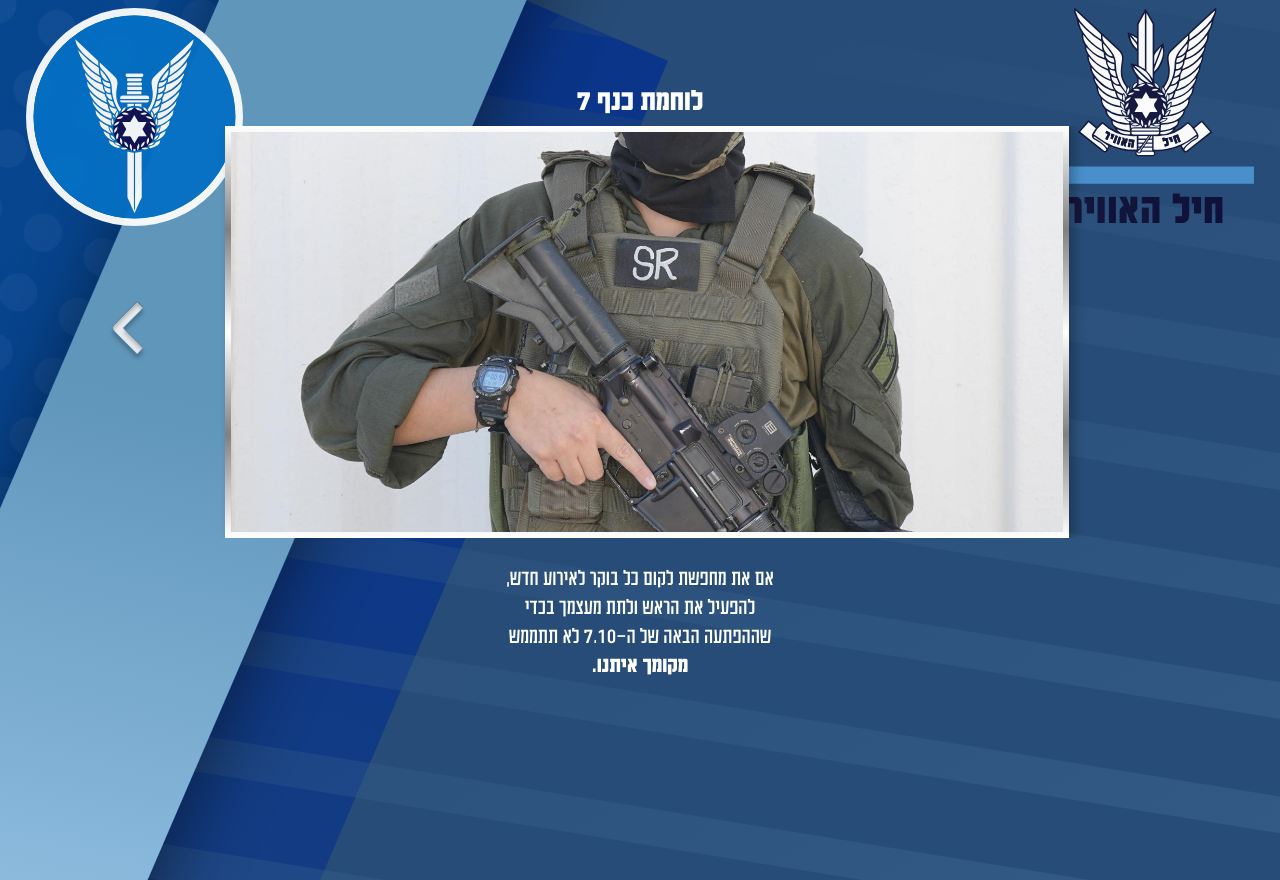
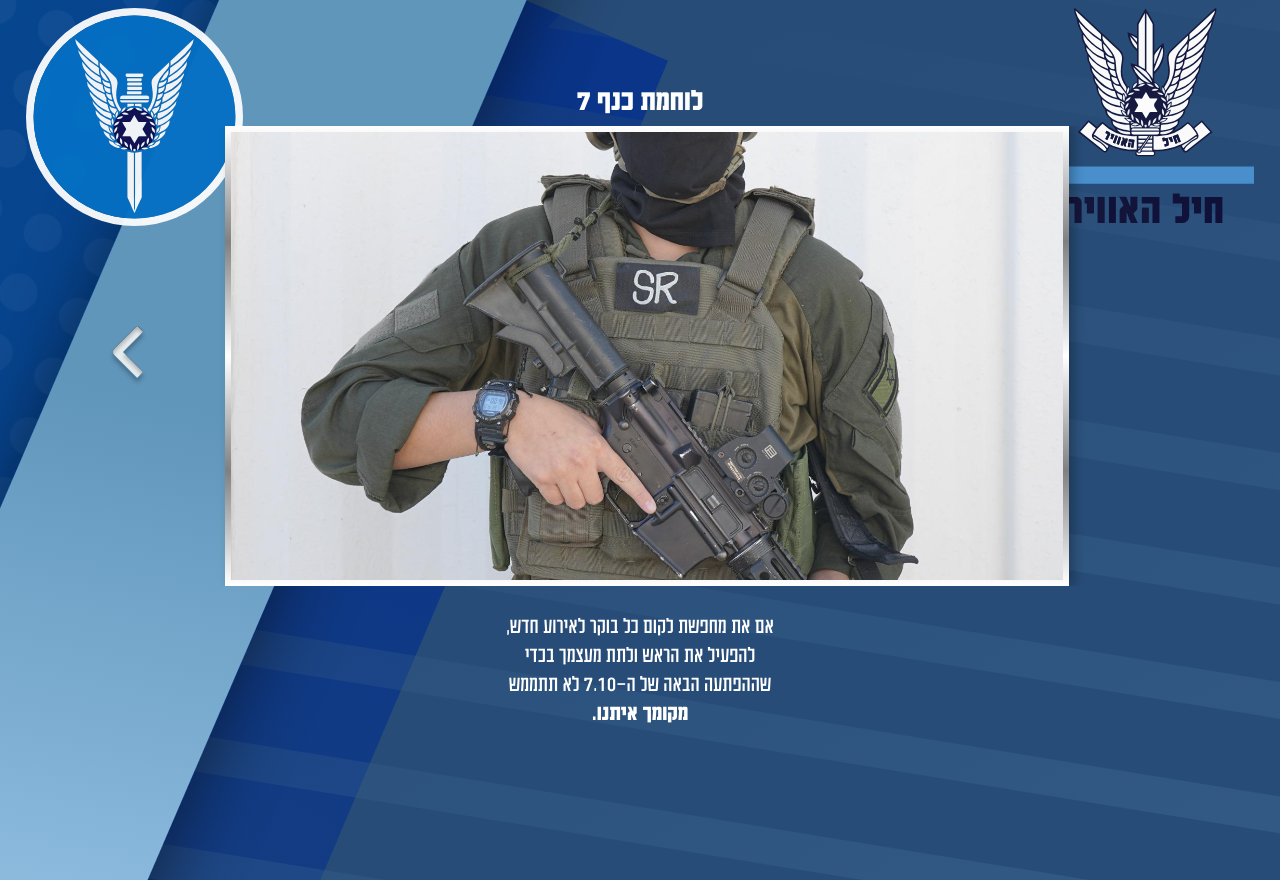
Before and after one commit to hupaschool/LandingPage, a React (Vite) app: page /#/ in a window 1280 px wide. Built offline with nearby package versions, Linux system fonts and the light colour scheme.

Commit message:
fixed numbering of page

```diff
--- a/src/App.css
+++ b/src/App.css
@@ -74,6 +74,7 @@ body {
   border-style: solid;
   border-image: linear-gradient(to top, white, gray, white, gray, white) 5;
   box-shadow: 5px 0px 10px rgba(0, 0, 0, 0.25);
+   padding: 3vh 0;
 }
 
 .slide-text{
@@ -156,3 +157,18 @@ button{
   pointer-events: none; /* make them unclickable */
   transition: opacity 0.3s ease;
 }
+
+.bottom-slide {
+  display: flex;
+  justify-content: center;
+  align-items: flex-end;
+  width: 100%;
+  height: 6vh; /* small reserved space */
+}
+
+.slide-number {
+  position: absolute;
+  bottom: 2vh;
+  color: white;
+  font-family: "aduma-medium";
+}
```
